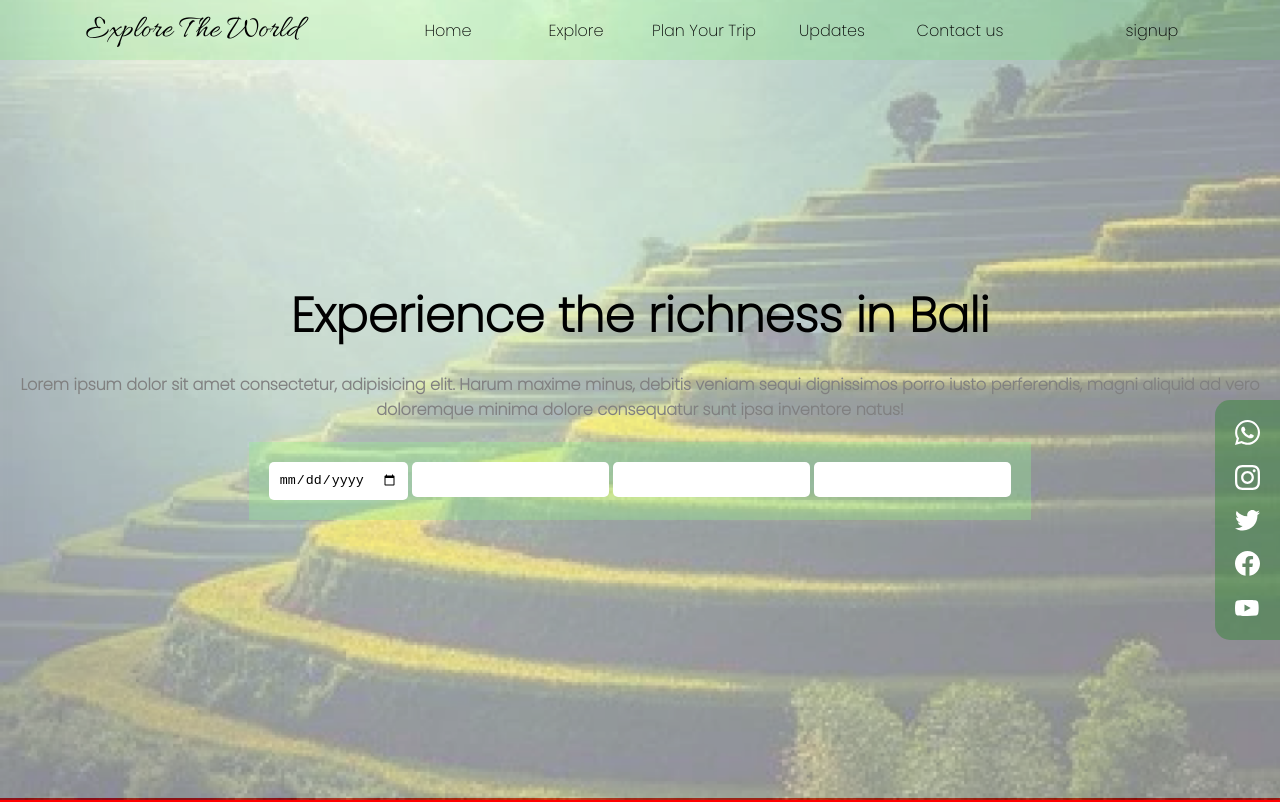
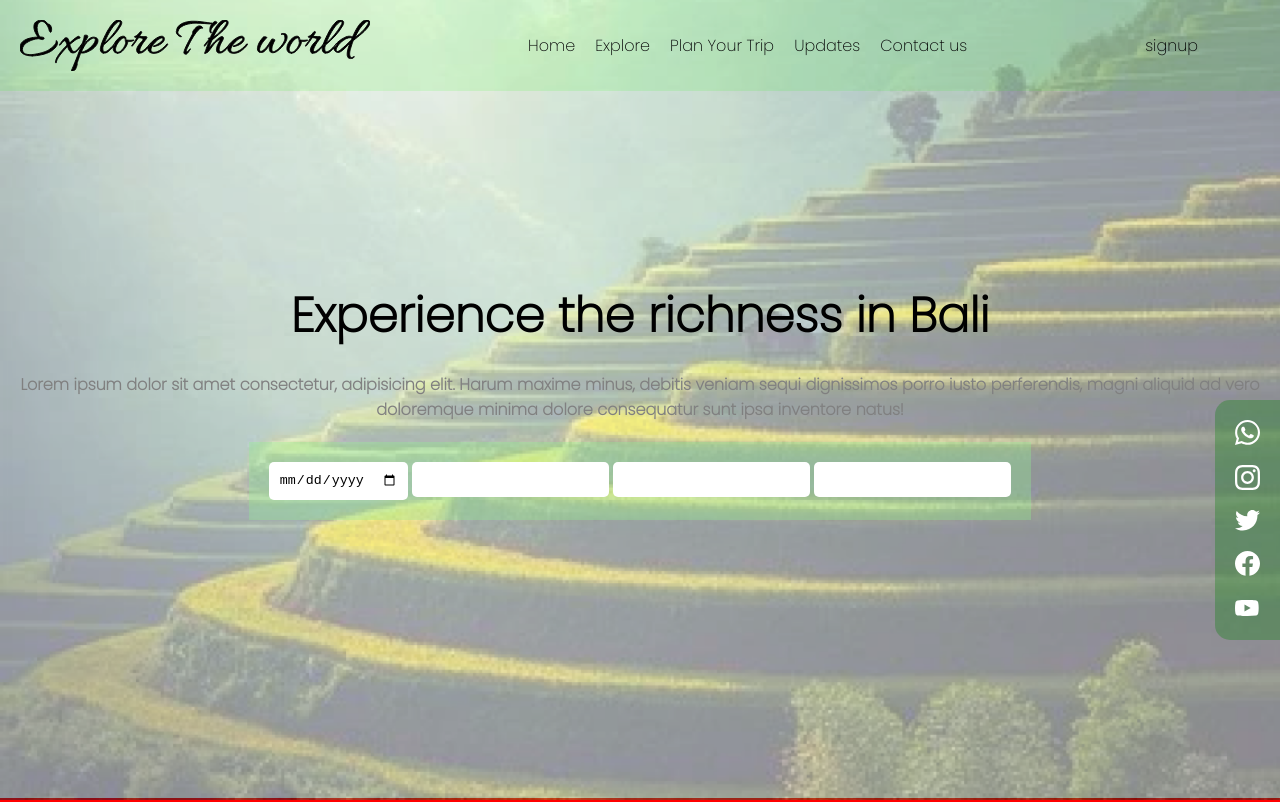
Before and after one commit to Parth589/htmlCssJs, a plain HTML site: page Project-Bali/index.html in a window 1280 px wide. Shown: the top 802 px of the page. Drawn offline with Linux system fonts and the light colour scheme.

Commit message:
navigation made resposive

```diff
--- a/Project-Bali/css/style.css
+++ b/Project-Bali/css/style.css
@@ -10,72 +10,100 @@
   box-sizing: border-box;
 }
 .pgs {
-  height: 100vh;
+  min-height: 100vh;
   outline: 2px solid red;
 }
+/* navigation */
+
 header {
   position: fixed;
   width: 100%;
   top: 0;
   background-color: rgba(29, 250, 0, 0.116);
   z-index: 5;
+  /* padding: 0 50px; */
 }
+
 nav {
   display: flex;
   min-height: 60px;
   align-items: center;
   flex-wrap: wrap;
+  gap: 10vw;
+  row-gap: 10px;
+}
+.logo {
+  display: flex;
+  align-items: center;
+  justify-content: center;
+  padding: 20px;
+}
+.logo > img {
+  width: 70vw;
+}
+@media screen and (min-width: 480px) {
+  .logo > img {
+    width: 350px;
+  }
 }
 nav > *:nth-child(1) {
   /* Logo */
-  flex-basis: 30%;
-  text-align: center;
   cursor: none;
   font-family: 'Allura', cursive;
   font-size: 2rem;
 }
 nav > *:nth-child(2) {
   font-family: 'Poppins', sans-serif;
-  flex-basis: 50%;
+  display: flex;
+  flex-wrap: wrap;
+  padding: 10px;
+  gap: 20px;
+}
+@media screen and (max-width: 460px) {
+  nav {
+    flex-direction: column;
+  }
+  nav > *:nth-child(2) {
+    flex-direction: column;
+  }
+  nav > *:nth-child(2) > * {
+    text-align: center;
+  }
 }
 nav > *:nth-child(3) {
   /* Signup button */
   font-family: 'Poppins', sans-serif;
+  border-radius: 20px;
+}
+#signup {
   display: flex;
-  align-items: center;
   justify-content: center;
-  text-align: center;
-  flex-basis: 20%;
-  padding: 20px;
-  border-radius: 20px;
-  height: 40px;
-  width: 50px;
+  padding: 5px 20px;
+  margin: 5px 0;
+  min-width: 132px;
 }
-
 #signup a {
+  flex: 1 1 100%;
   padding: 5px 20px;
-
   border-radius: 10px;
   text-decoration: none;
   color: black;
+  outline: 0;
 }
 #signup a:hover {
   outline: 3px solid black;
 }
 nav > ul {
-  display: flex;
-  flex-wrap: wrap;
   list-style: none;
 }
 nav > ul > * {
-  text-align: center;
-  flex-basis: 20%;
   cursor: pointer;
   height: 100%;
 }
 nav > ul > li:hover {
   text-decoration: underline;
   color: black;
+  background-color: aquamarine;
 }
 
 /* contact -widget */
@@ -98,7 +126,8 @@ nav > ul > li:hover {
 #contact-widget > img {
   width: 25px;
 }
-
+/* responsive code ended  */
+/* not to care about */
 /* pg1 */
 #pg1::before {
   content: '';
--- a/Project-Bali/index.html
+++ b/Project-Bali/index.html
@@ -10,7 +10,12 @@
   <body>
     <header>
       <nav>
-        <div class="logo">Explore The World</div>
+        <div class="logo">
+          <img
+            src="/media/logo/Explore The world.svg"
+            alt="Explore The world"
+          />
+        </div>
         <ul>
           <li>Home</li>
           <li>Explore</li>
```
Also changed, not shown: Project-Bali/media/logo/Explore The world.svg (added).
